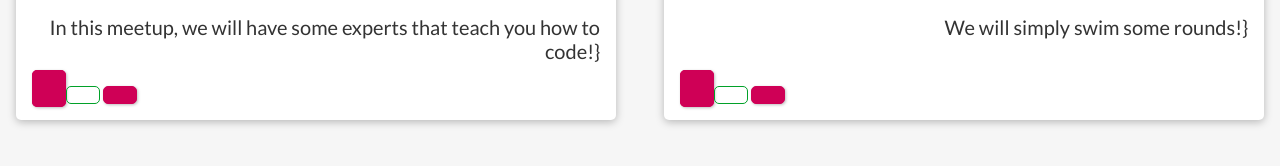
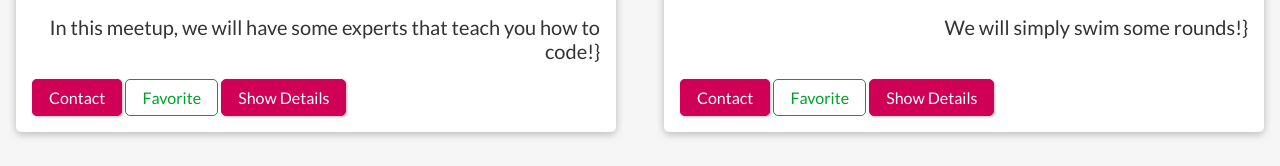
Before and after one commit to kolbertv/svelte_study_project, a Svelte app: page / in a window 1280 px wide. Shown: the part 471-637 px from the top of the page. Built offline with nearby package versions, Linux system fonts and the light colour scheme.

Commit message:
using slot for button

```diff
--- a/src/Meetups/EditMeetup.svelte
+++ b/src/Meetups/EditMeetup.svelte
@@ -65,5 +65,5 @@
     controlType="textarea"
     value={description}
     on:input={event => (description = event.target.value)} />
-  <Button type="submit" caption="Save" />
+  <Button type="submit">Save</Button>
 </form>
--- a/src/Meetups/MeetupItem.svelte
+++ b/src/Meetups/MeetupItem.svelte
@@ -91,13 +91,14 @@
     <p>{description}</p>
   </div>
   <footer>
-    <Button href="mailto:{email}" caption="contact" />
+    <Button href="mailto:{email}">Contact</Button>
     <Button
       mode="outline"
       color={isFav ? null : 'success'}
       type="button"
-      caption={isFav ? 'Unfavorite' : 'Favorite'}
-      on:click={() => dispatch('togglefavorite', id)} />
-    <Button type="button" caption="Show Details" />
+      on:click={() => dispatch('togglefavorite', id)}>
+       {isFav ? 'Unfavorite' : 'Favorite'}
+    </Button>
+    <Button type="button">Show Details</Button>
   </footer>
 </article>
```
